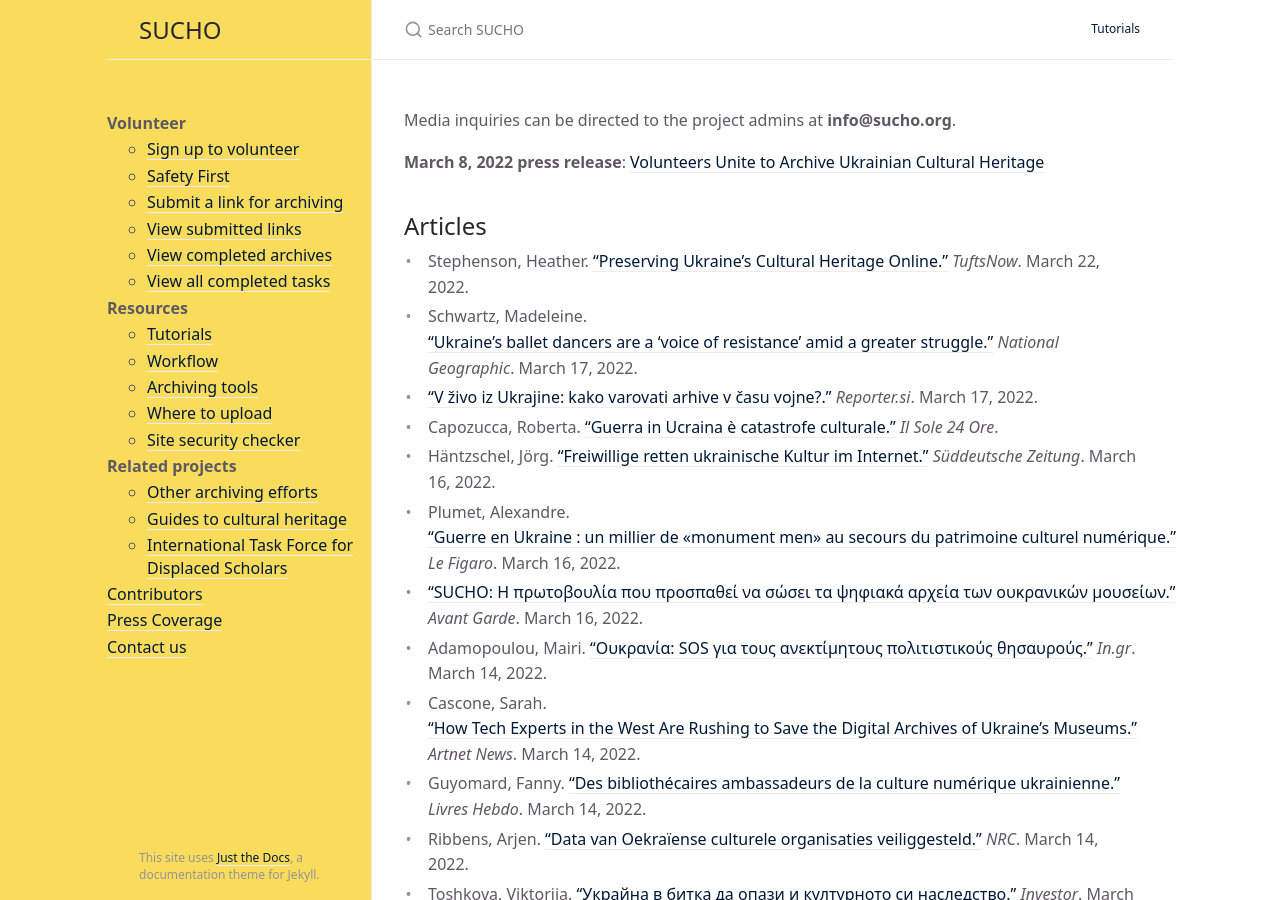
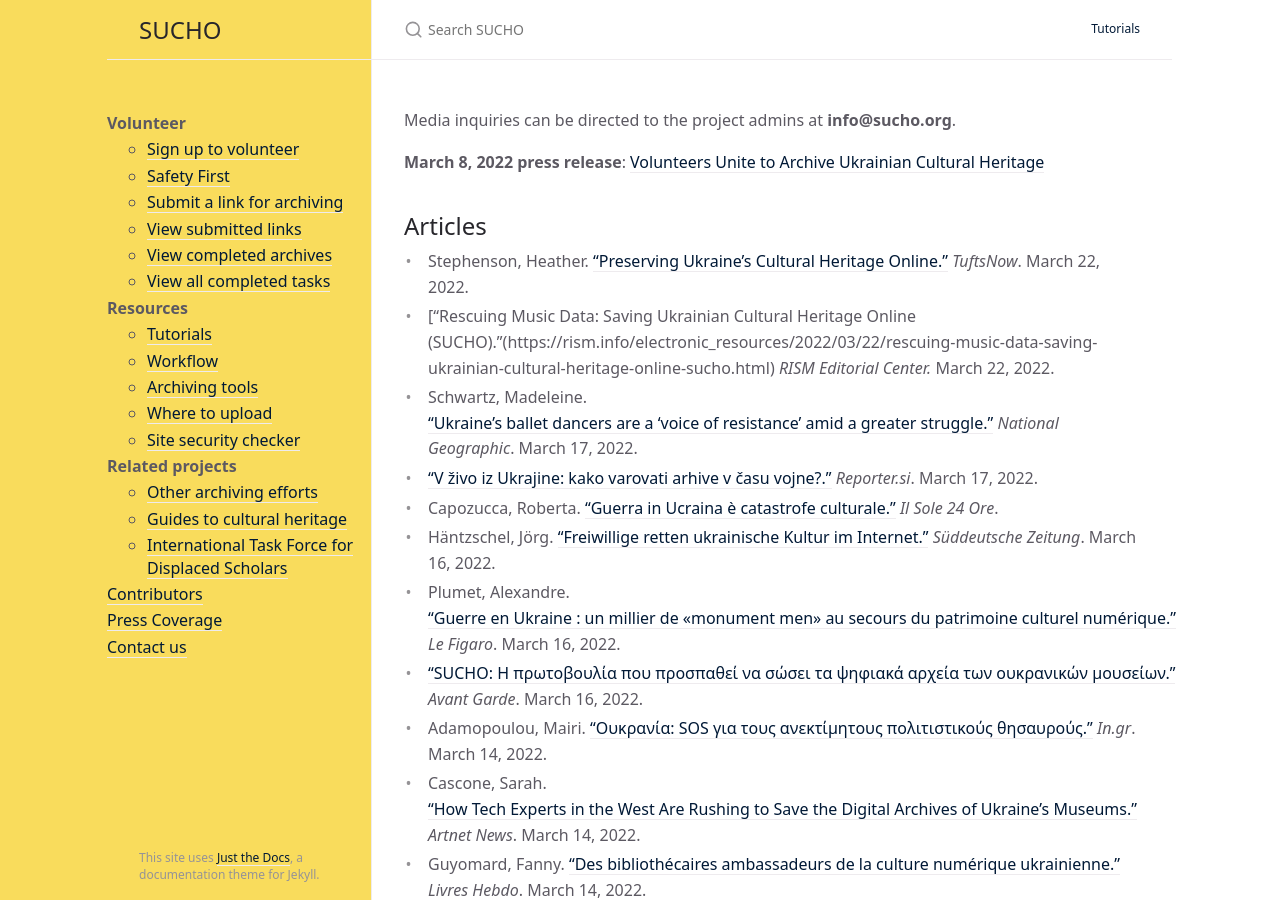
Before and after one commit to sucho-archiving/sucho-archiving.github.io, a Jekyll site: the page built from press.md, in a window 1280 px wide and 900 px high. Built offline with Jekyll 4.4.1, drawn with Linux system fonts in a browser that asks for light colours.

Commit message:
Update press.md

```diff
--- a/press.md
+++ b/press.md
@@ -10,6 +10,7 @@ Media inquiries can be directed to the project admins at **info@sucho.org**.
 
 ## Articles
 - Stephenson, Heather. ["Preserving Ukraine’s Cultural Heritage Online."](https://now.tufts.edu/articles/preserving-ukraine-s-cultural-heritage-online) *TuftsNow*. March 22, 2022.
+- ["Rescuing Music Data: Saving Ukrainian Cultural Heritage Online (SUCHO)."(https://rism.info/electronic_resources/2022/03/22/rescuing-music-data-saving-ukrainian-cultural-heritage-online-sucho.html) *RISM Editorial Center.* March 22, 2022.
 - Schwartz, Madeleine. ["Ukraine’s ballet dancers are a ‘voice of resistance’ amid a greater struggle."](https://www.nationalgeographic.com/history/article/ukraines-ballet-dancers-are-a-voice-of-resistance-amid-a-greater-struggle) *National Geographic*. March 17, 2022.
 - ["V živo iz Ukrajine: kako varovati arhive v času vojne?."](https://reporter.si/clanek/magazin/v-zivo-iz-ukrajine-kako-varovati-arhive-v-casu-vojne-951880) *Reporter.si*. March 17, 2022.
 - Capozucca, Roberta. ["Guerra in Ucraina è catastrofe culturale."](https://www.ilsole24ore.com/art/guerra-ucraina-e-catastrofe-culturale-AEu6lBIB) *Il Sole 24 Ore*.
```
